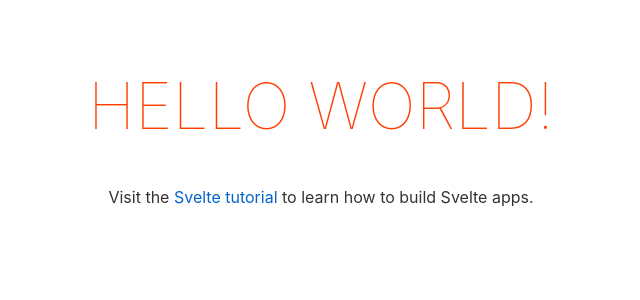
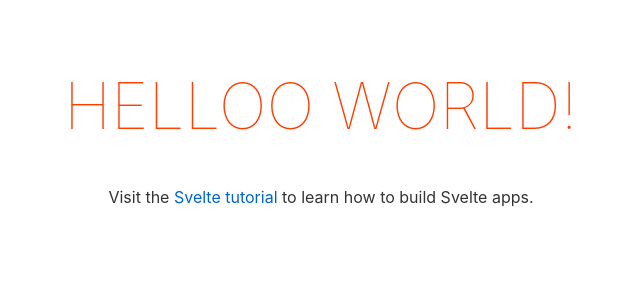
Before and after one commit to Artikodin/silifind-site, a Svelte app: page / in a window 1280 px wide. Shown: the top 300 px of the page, without its empty margins (319-959 px from the left). Built offline with nearby package versions, Linux system fonts and the light colour scheme.

Commit message:
Random update just to test

```diff
--- a/src/App.svelte
+++ b/src/App.svelte
@@ -3,8 +3,11 @@
 </script>
 
 <main>
-	<h1>Hello {name}!</h1>
-	<p>Visit the <a href="https://svelte.dev/tutorial">Svelte tutorial</a> to learn how to build Svelte apps.</p>
+  <h1>Helloo {name}!</h1>
+  <p>
+    Visit the <a href="https://svelte.dev/tutorial">Svelte tutorial</a> to learn
+    how to build Svelte apps.
+  </p>
 </main>
 
 <style>
```
Lines whose indentation alone changed are shown as unchanged.
